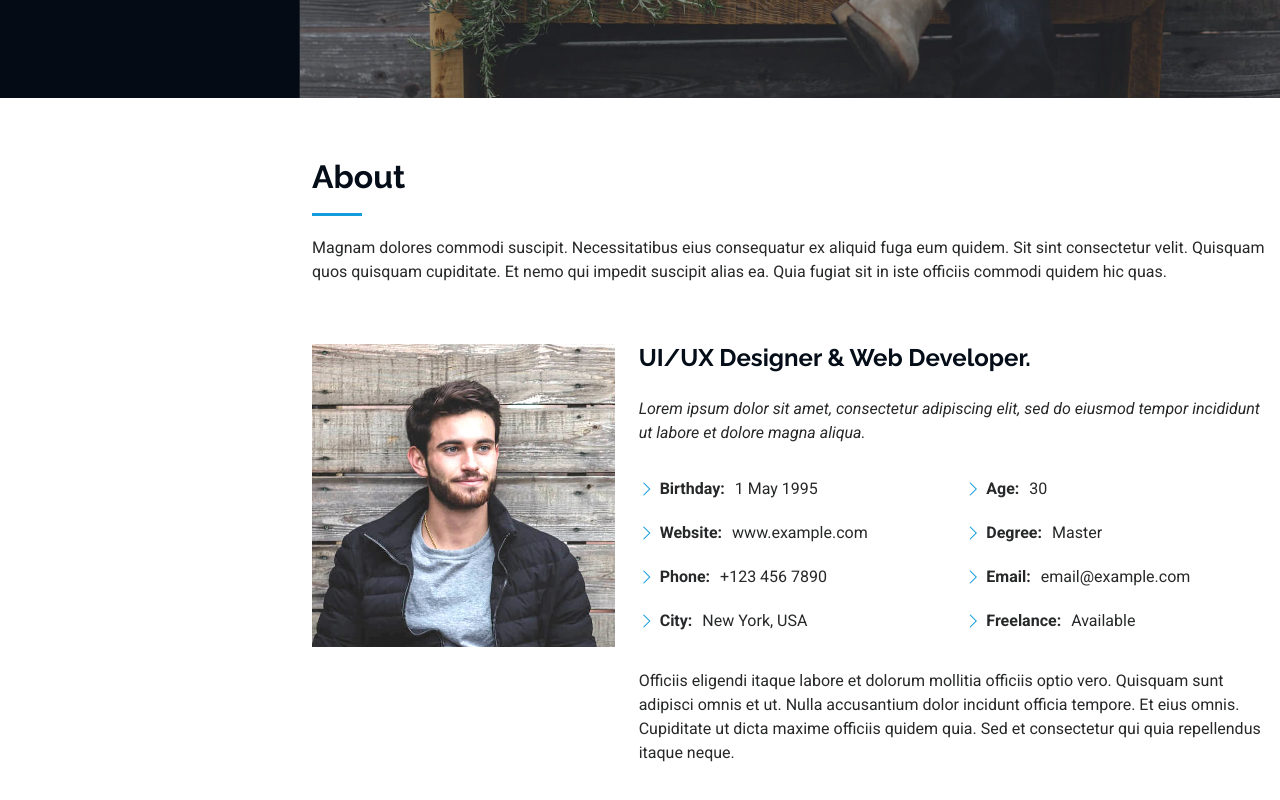
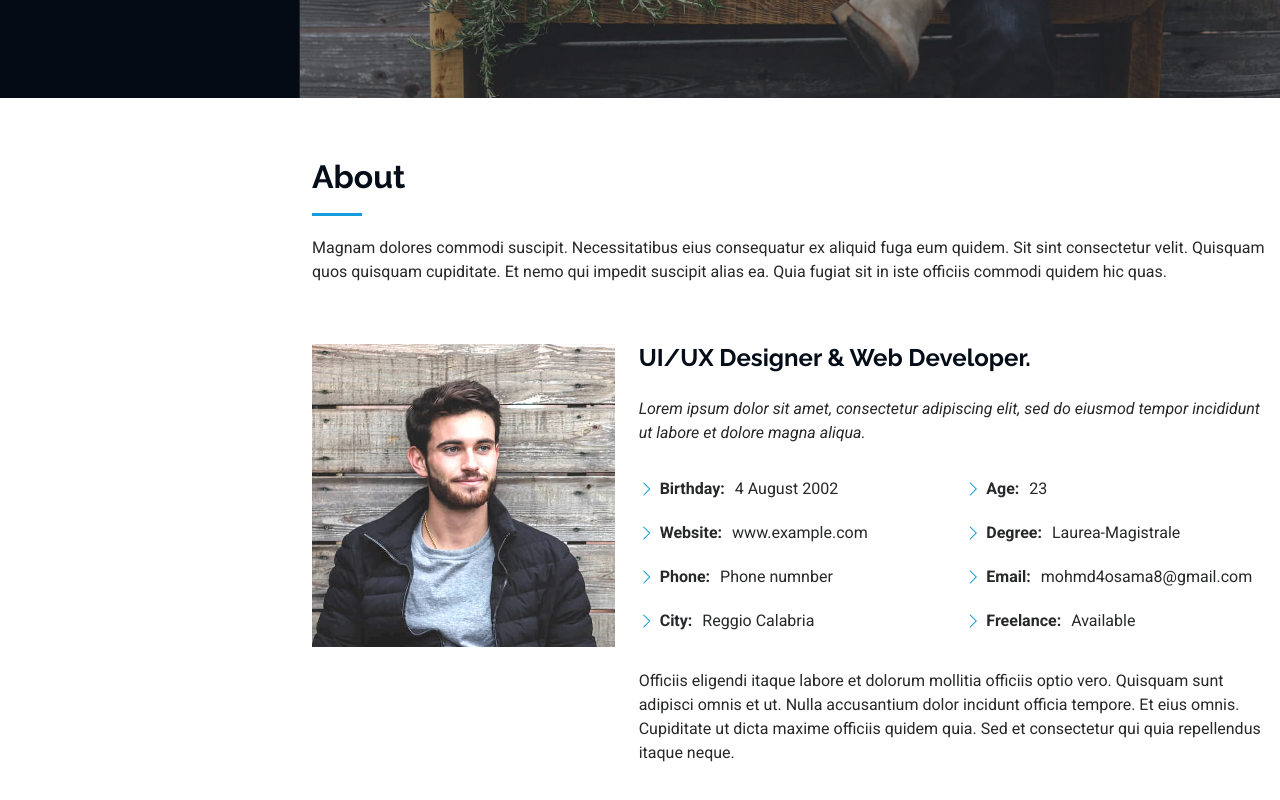
Before and after one commit to 4Mohmd8/4mohmd8, a plain HTML site: page index.html in a window 1280 px wide. Shown: the part 702-1502 px from the top of the page. Drawn offline with Linux system fonts and the light colour scheme.

Commit message:
Update index.html

```diff
--- a/index.html
+++ b/index.html
@@ -98,7 +98,7 @@
 
       <div class="container" data-aos="fade-up" data-aos-delay="100">
         <h2>Alex Smith</h2>
-        <p>I'm <span class="typed" data-typed-items="Designer, Developer, Freelancer, Photographer">Designer</span><span class="typed-cursor typed-cursor--blink" aria-hidden="true"></span><span class="typed-cursor typed-cursor--blink" aria-hidden="true"></span></p>
+        <p>I'm <span class="typed" data-typed-items="Architect, Designer, Artist, Photographer">Designer</span><span class="typed-cursor typed-cursor--blink" aria-hidden="true"></span><span class="typed-cursor typed-cursor--blink" aria-hidden="true"></span></p>
       </div>
 
     </section><!-- /Hero Section -->
@@ -127,17 +127,17 @@
             <div class="row">
               <div class="col-lg-6">
                 <ul>
-                  <li><i class="bi bi-chevron-right"></i> <strong>Birthday:</strong> <span>1 May 1995</span></li>
+                  <li><i class="bi bi-chevron-right"></i> <strong>Birthday:</strong> <span>4 August 2002</span></li>
                   <li><i class="bi bi-chevron-right"></i> <strong>Website:</strong> <span>www.example.com</span></li>
-                  <li><i class="bi bi-chevron-right"></i> <strong>Phone:</strong> <span>+123 456 7890</span></li>
-                  <li><i class="bi bi-chevron-right"></i> <strong>City:</strong> <span>New York, USA</span></li>
+                  <li><i class="bi bi-chevron-right"></i> <strong>Phone:</strong> <span>Phone numnber</span></li>
+                  <li><i class="bi bi-chevron-right"></i> <strong>City:</strong> <span>Reggio Calabria</span></li>
                 </ul>
               </div>
               <div class="col-lg-6">
                 <ul>
-                  <li><i class="bi bi-chevron-right"></i> <strong>Age:</strong> <span>30</span></li>
-                  <li><i class="bi bi-chevron-right"></i> <strong>Degree:</strong> <span>Master</span></li>
-                  <li><i class="bi bi-chevron-right"></i> <strong>Email:</strong> <span>email@example.com</span></li>
+                  <li><i class="bi bi-chevron-right"></i> <strong>Age:</strong> <span>23</span></li>
+                  <li><i class="bi bi-chevron-right"></i> <strong>Degree:</strong> <span>Laurea-Magistrale</span></li>
+                  <li><i class="bi bi-chevron-right"></i> <strong>Email:</strong> <span>mohmd4osama8@gmail.com</span></li>
                   <li><i class="bi bi-chevron-right"></i> <strong>Freelance:</strong> <span>Available</span></li>
                 </ul>
               </div>
```
